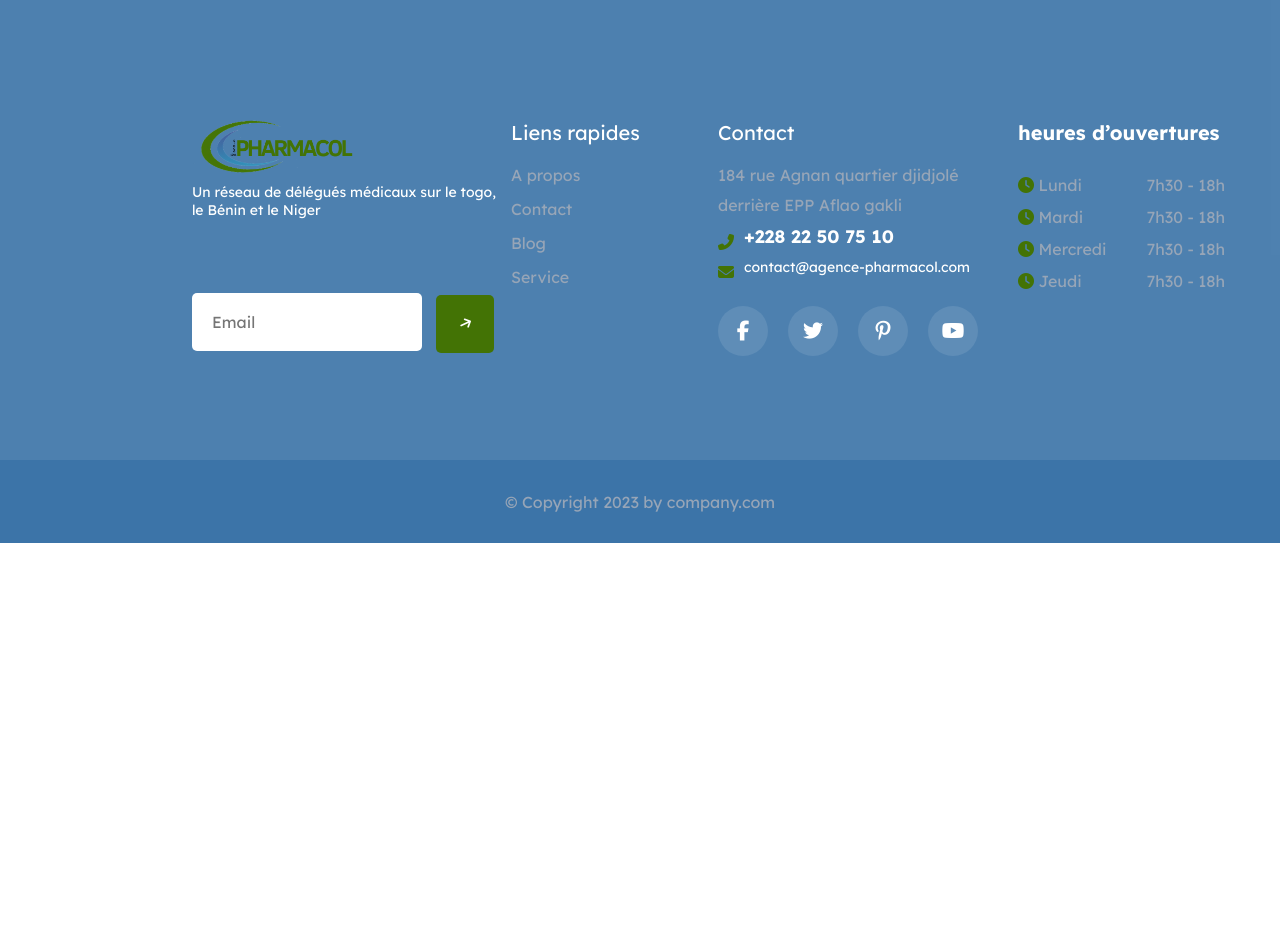
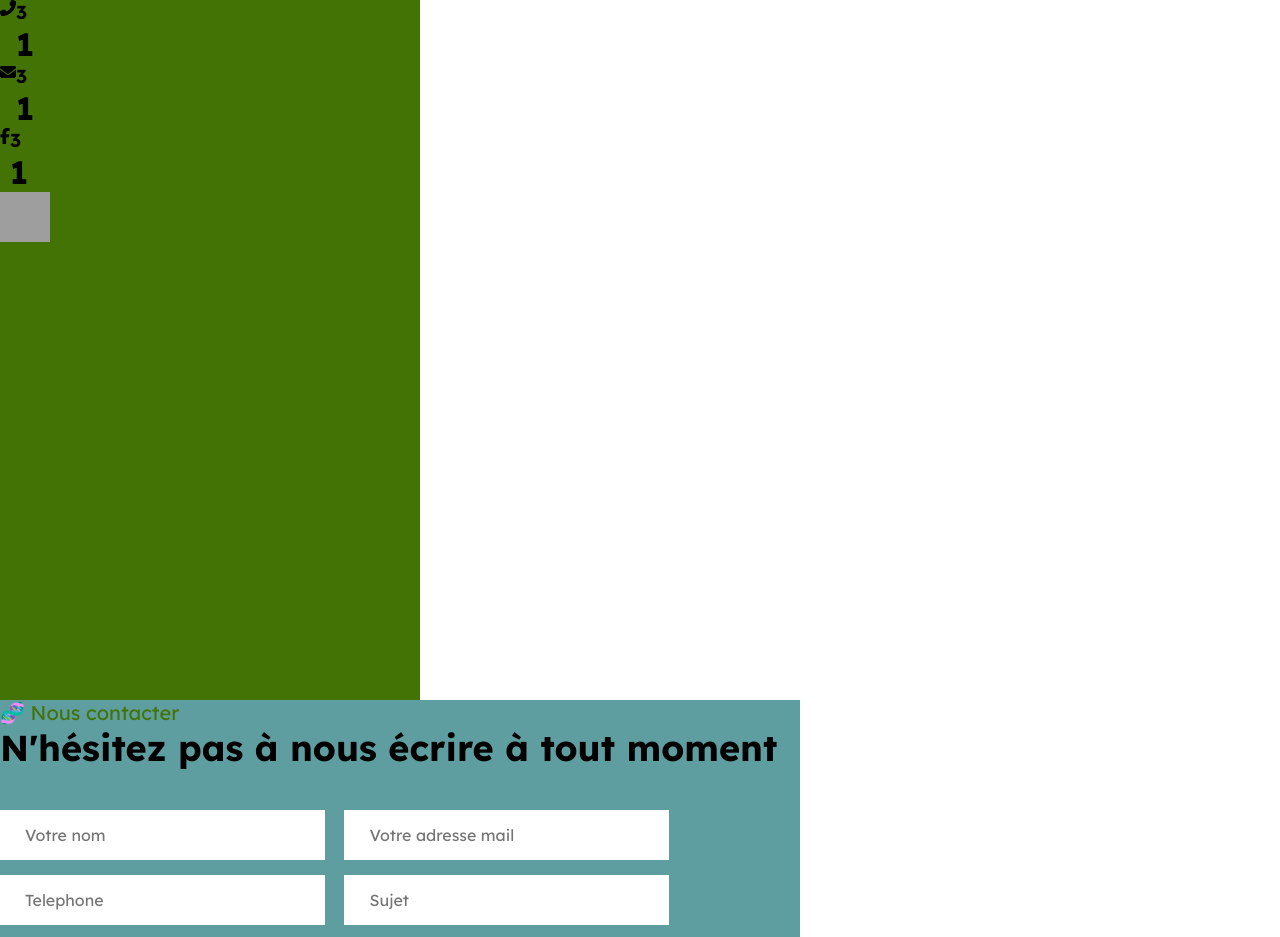
Before and after one commit to eDr0pko/Pharmacol-website, a plain HTML site: page contact.html in a window 1280 px wide. Shown: the top 937 px of the page. Before the commit the page ends 800 px from the top, so only its background shows below. Drawn offline with Linux system fonts and the light colour scheme; grey boxes are pictures that could not be loaded.

Commit message:
formulaire contact + debut

```diff
--- /dev/null
+++ b/contact.css
@@ -0,0 +1,130 @@
+@font-face {
+    font-family: 'Lexend';
+    src: url('./asset/Lexend/static/Lexend-Regular.ttf') format('truetype');
+    font-weight: 400;
+    font-style: normal;
+}
+
+@font-face {
+    font-family: 'Lexend';
+    src: url('./asset/Lexend/static/Lexend-Regular.ttf') format('truetype');
+    font-weight: 500;
+    font-style: normal;
+}
+
+@font-face {
+    font-family: 'Lexend';
+    src: url('./asset/Lexend/static/Lexend-Bold.ttf') format('truetype');
+    font-weight: 600;
+    font-style: normal;
+}
+
+@font-face {
+    font-family: 'Lexend';
+    src: url('./asset/Lexend/static/Lexend-Bold.ttf') format('truetype');
+    font-weight: 700;
+    font-style: normal;
+}
+
+/*         BASE             */
+
+* {
+    margin: 0 0 0 0;
+    padding: 0 0 0 0;
+    text-decoration: none;
+    list-style: none;
+    font-family: 'Lexend', sans-serif;
+}
+
+body {
+    font-family: 'Lexend', sans-serif;
+    font-weight: 400;
+
+}
+
+a {
+    text-decoration: none;
+    color: inherit;
+    background: none;
+    border: none;
+}
+
+.asset {
+    color: #437305;
+}
+
+#eformulaire{
+    background-color: cadetblue;
+    height: 700px;
+    width: 800px;
+}
+
+#eformulaire h4{
+    font-size: 20px;
+    font-family: lexend;
+    font-weight: 500;
+    letter-spacing: 10%;
+    color: #437305;
+}
+
+#eformulaire h2{
+    font-size: 36px;
+    font-family: lexend;
+    font-weight: 700;
+    letter-spacing: 10%;
+    color: black;
+    padding-bottom: 40px;
+}
+
+#eformulaire textarea{
+    height: 400px;
+    max-width: 645px;
+
+    font-size: 16px;
+    padding-left: 25px;
+    padding-top: 20px;
+    border: none;
+    border-radius: none;
+    outline: none;
+    margin-bottom: 15px;
+}
+
+#eformulaire input{
+    height: 50px;
+    width: 300px;
+    margin-bottom: 15px;
+    margin-right: 15px;
+    font-size: 16px;
+    padding-left: 25px;
+    border: none;
+    outline: none;
+}
+
+#eformulaire button{
+    height: 50px;
+    width: 200px;
+    border: none;
+    background-color:#437305;
+    color: white;
+}
+
+#einfo{
+    background-color: #437305;
+    height: 700px;
+    width: 420px;
+}
+
+#einfo .e2c{
+    display: flex;
+    flex-direction: row;
+}
+
+#einfo .e2l{
+    display: flex;
+    flex-direction: column;
+}
+
+img{
+    width: 50px;
+    height: 50px;
+}
--- a/contact.html
+++ b/contact.html
@@ -4,15 +4,51 @@
    <meta charset="utf-8">
    <title> Contact </title>
 
-   <link href="file.css" rel="stylesheet">
+   <link href="contact.css" rel="stylesheet">
    <script type="module" src="main.js" defer></script>
    <link rel="stylesheet" href="https://cdnjs.cloudflare.com/ajax/libs/font-awesome/6.5.0/css/all.min.css"/>
 
  </head>
  <body>
+    <div id="eglobal">
+
+        <div id="einfo">
+            <div class="e2c">
+                <i class="fas fa-phone-alt"></i>
+                <div class="e2l">
+                    <h3>3</h3>
+                    <h1>1</h1>
+                </div>
+            </div>
+            <div class="e2c">
+                <i class="fas fa-envelope"></i>
+                <div class="e2l">
+                    <h3>3</h3>
+                    <h1>1</h1>
+                </div>
+            </div>
+            <div class="e2c">
+                <i class="fab fa-facebook-f"></i>
+                <div class="e2l">
+                    <h3>3</h3>
+                    <h1>1</h1>
+                </div>
+            </div>
+            <img src="images/Page accueil togo/medical-doctor-girl-working-with-microscope-young-female-scientist-doing-vaccine-research.jpg">
+        </div>
+    </div>
+
+    <div id="eformulaire">
+        <h4>🧬 Nous contacter</h4>
+        <h2>N'hésitez pas à nous écrire à tout moment</h2>
+        <div><input type="text" placeholder="Votre nom"> <input type="email" placeholder="Votre adresse mail"></div>
+        <div><input type="text" placeholder="Telephone"> <input type="text" placeholder="Sujet"></div>
+        <textarea placeholder="Laisser un message"></textarea>
+        <button type="submit">Envoyer</button>
+    </div>
 
 
-
+<!--
    <footer>
     <div id="ehaut">
         <div id="ecol1">
@@ -93,5 +129,6 @@
     </div>
     <div id="ebas">© Copyright 2023 by company.com</div>
    </footer>
+-->
  </body>
 </html>
--- a/file.css
+++ b/file.css
@@ -1,8 +1,3 @@
-@import "tailwindcss";
-@tailwind base;
-@tailwind components;
-@tailwind utilities;
-
 /*        FONT            */
 
 
```
